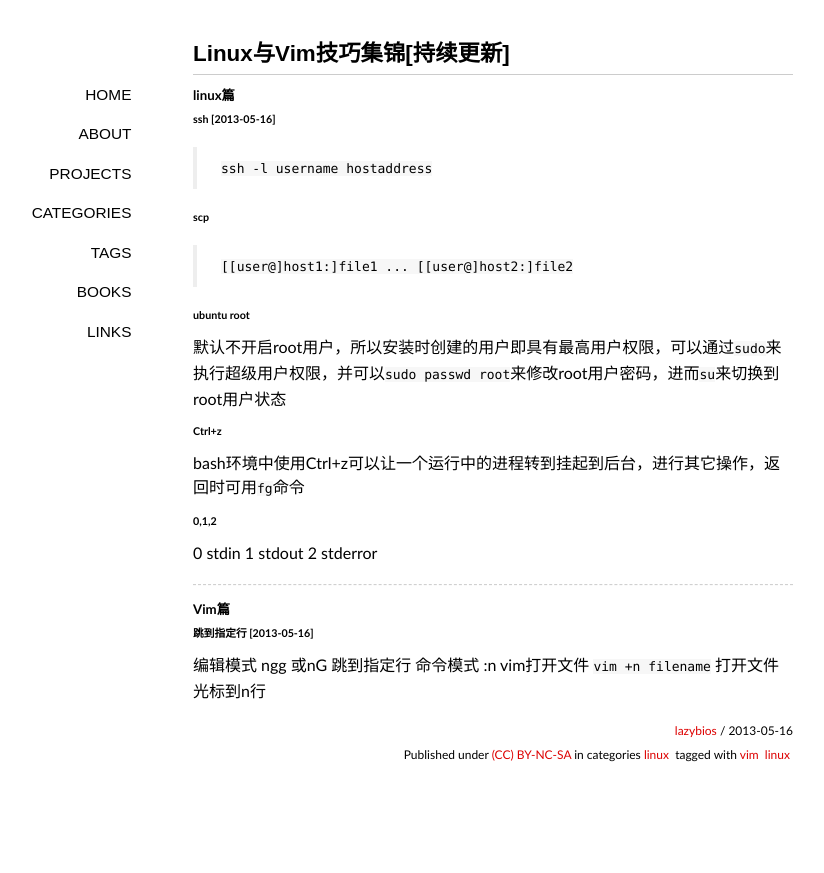
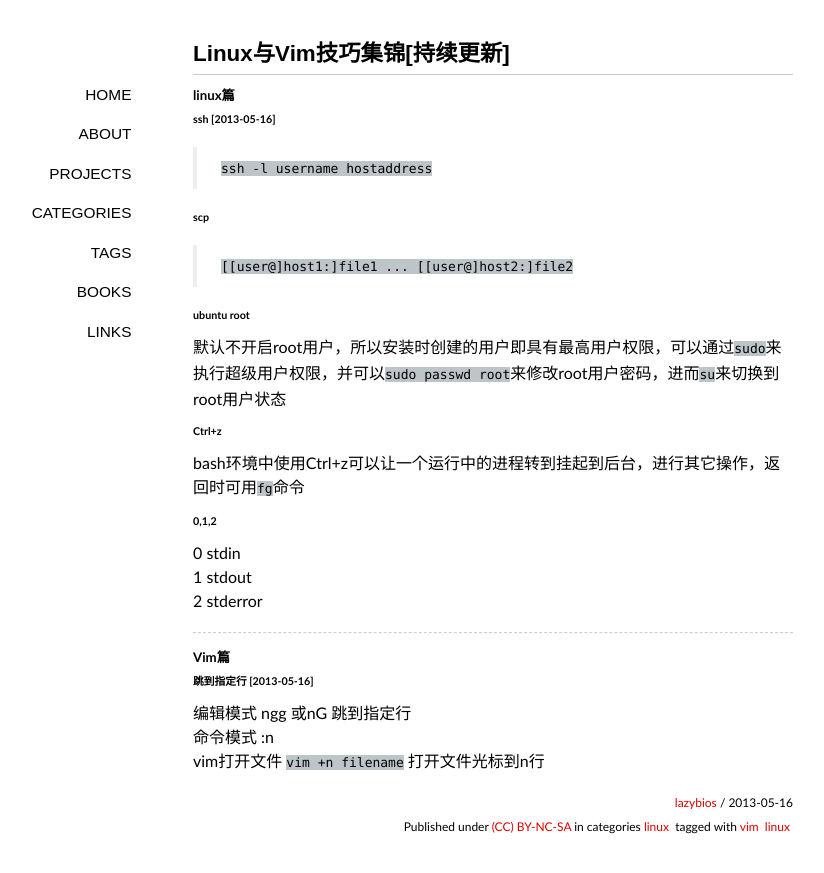
Before and after one commit to lazybios/lazybios.github.com, a Jekyll site: the page built from _posts/2013-05-16-linux-and-vim-tricks-collection.md, in a window 1280 px wide. Shown: the top 873 px of the page, without its empty margins (147-971 px from the left). Built offline with Jekyll 4.4.1, drawn with Linux system fonts in a browser that asks for light colours; some web fonts are replaced; Markdown is read by kramdown in place of the engine named in the settings; comment, search, counter and statistics services are not loaded.

Commit message:
fixed article format and modify code css style

```diff
--- a/media/css/style.css
+++ b/media/css/style.css
@@ -46,6 +46,6 @@
 h3{font-family:"Cuprum","Hiragino Sans GB","Microsoft YaHei",sans-serif;font-size:1.2em;color:#222;}
 h4{font-family:"Cuprum","Hiragino Sans GB","Microsoft YaHei",sans-serif;font-size:1em;color:#333;}
 pre,code{font-family:Menlo,"Andale Mono",Consolas,"Courier New",Monaco,monospace;font-size:13px;}
-code{background-color:#F7F7F7;}
+code{background-color:#bdc5c9;font-color:#80C58C;}
 embed,object,iframe{display:block;margin:4px auto;}
 .gist{font-size: 12px;line-height:1.6;}
```
Also changed, not shown: _posts/2013-05-16-linux-and-vim-tricks-collection.md (line endings or trailing spaces).
